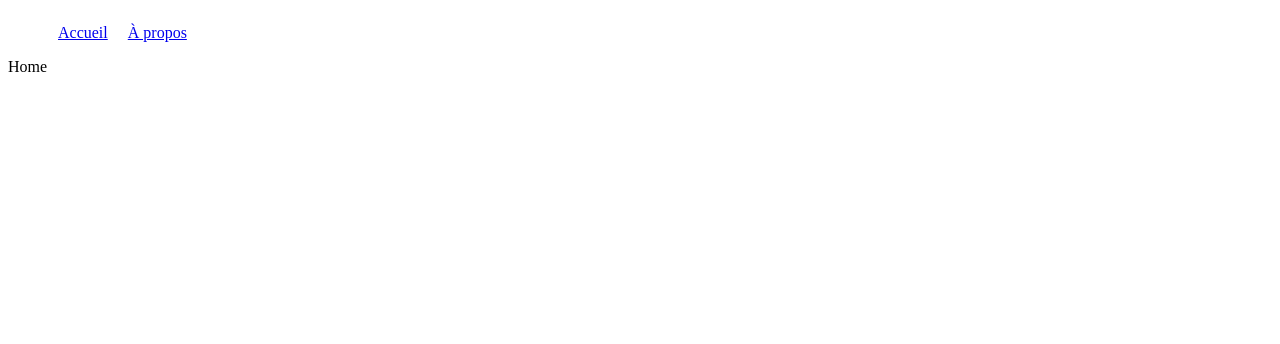
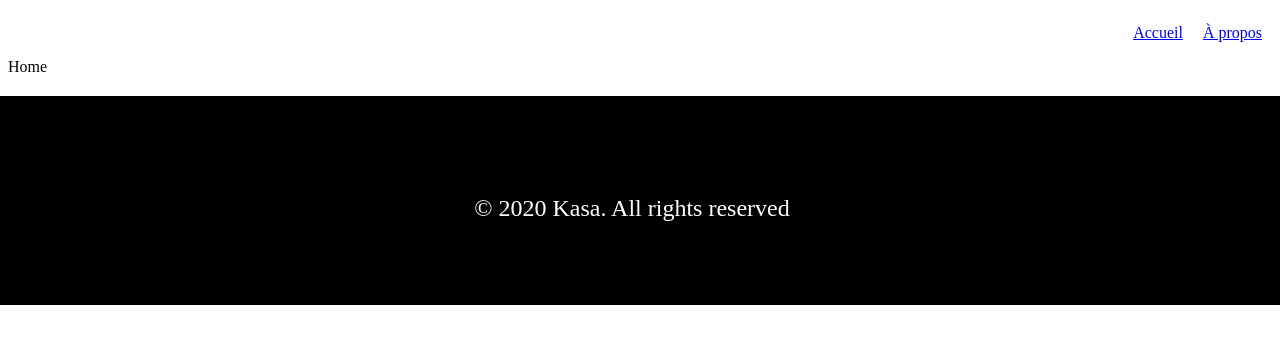
Before and after one commit to elfamoso38/Projet-8-react, a React (Create React App) app in the folder kasa/: page / in a window 1280 px wide. Shown: the top 344 px of the page. Built offline with nearby package versions, Linux system fonts and the light colour scheme.

Commit message:
Création du style pour le footer + import du footer sur la page App.jsx

```diff
--- a/kasa/src/App.jsx
+++ b/kasa/src/App.jsx
@@ -1,8 +1,10 @@
 import React from 'react';
 import Header from './Components/Header/Header';
-import './sass/header.scss';
 import Home from './Pages/Home';
 import About from './Pages/About';
+import Footer from './Components/Footer/Footer';
+import Error from './Pages/Error404';
+import './sass/main.scss';
 import { BrowserRouter, Routes,Route } from "react-router-dom";
 
 const App = () => {
@@ -12,7 +14,9 @@ const App = () => {
       <Routes>
         <Route path='/' element={<Home/>} />
         <Route path='./Pages/About.jsx' element={<About/>} />
+        <Route path='*' element={<Error/>} />
       </Routes>
+      <Footer/>
       </BrowserRouter>
   );
 };
--- a/kasa/src/Components/Footer/Footer.jsx
+++ b/kasa/src/Components/Footer/Footer.jsx
@@ -0,0 +1,12 @@
+import React from 'react'
+import './Footer';
+
+function Footer() {
+  return (
+    <div className='footer'>
+        <p className='footer_text'>© 2020 Kasa. All rights reserved</p>
+    </div>
+  )
+}
+
+export default Footer;
--- a/kasa/src/Pages/Error404.jsx
+++ b/kasa/src/Pages/Error404.jsx
@@ -1,13 +1,14 @@
-import {BrowserRouter, Routes, Route} from "react-router-dom";
-import "../Styles/Error404.css";
+import { Link } from "react-router-dom";
+import "../sass/Error404.scss";
+
 function Error() {
     return (
         <div className="error">
             <h1 className="error404">404</h1>
             <p className="error_text">Oups! La page que vous demandez n'existe pas.</p>
-            <link to="/" className="error_text2">Retourner sur la page d'accueil</link>
+            <Link to="/" className="error_text2">Retourner sur la page d'accueil</Link>
         </div>
     )
 }
 
-export default Error
+export default Error;
--- a/kasa/src/index.js
+++ b/kasa/src/index.js
@@ -1,7 +1,7 @@
 import React from 'react';
 import ReactDOM from 'react-dom/client';
 import App from './App.jsx';
-import './sass/main.scss';
+
 
 
 const root = ReactDOM.createRoot(document.getElementById('root'));
--- /dev/null
+++ b/kasa/src/sass/Footer.scss
@@ -0,0 +1,18 @@
+.footer {
+    display: flex;
+    flex-direction: column;
+    align-items: center;
+    width: 100%;
+    height: 209px;
+    background-color: #000000;
+    justify-content: center;
+    margin: 20px 0px -8px -8px;
+    padding-right: 16px;
+    .footer_text {
+        display: flex;
+        color: #FFFFFF;
+        font-size: 24px;
+        margin-top: 40px;
+        text-align: center;
+    }
+}
--- a/kasa/src/sass/header.scss
+++ b/kasa/src/sass/header.scss
@@ -1,6 +1,6 @@
 .header {
     display: flex;
-    justify-content: space-between;
+    justify-content: flex-end;
     nav {
         ul {
             display: flex;
--- a/kasa/src/sass/main.scss
+++ b/kasa/src/sass/main.scss
@@ -1,2 +1,4 @@
 @use "./header.scss";
 @use "./App.scss";
+@use "./Footer.scss";
+@use "./Error404.scss";
```
Also changed, not shown: kasa/src/reportWebVitals.js (deleted, +0 -13 lines), kasa/src/setupTests.js (deleted, +0 -5 lines), kasa/src/Pages/About.jsx (line endings or trailing spaces).
